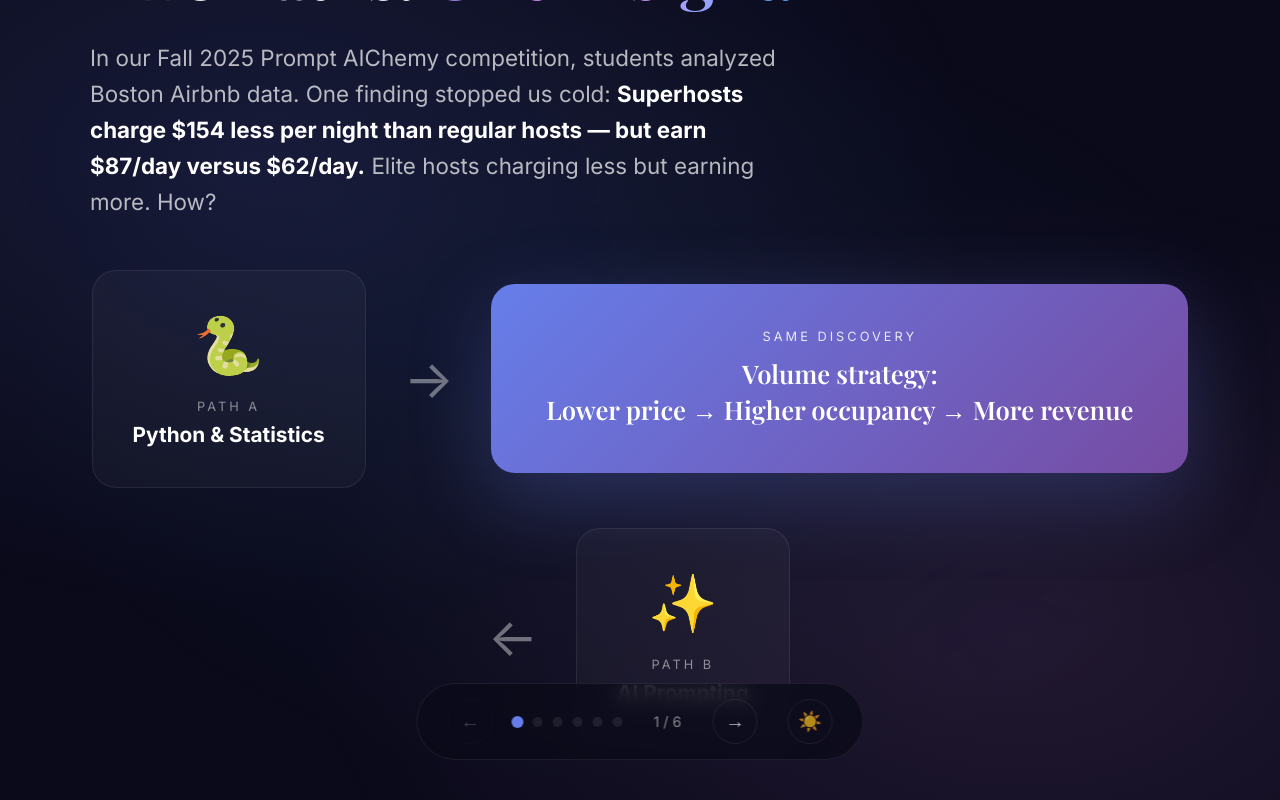
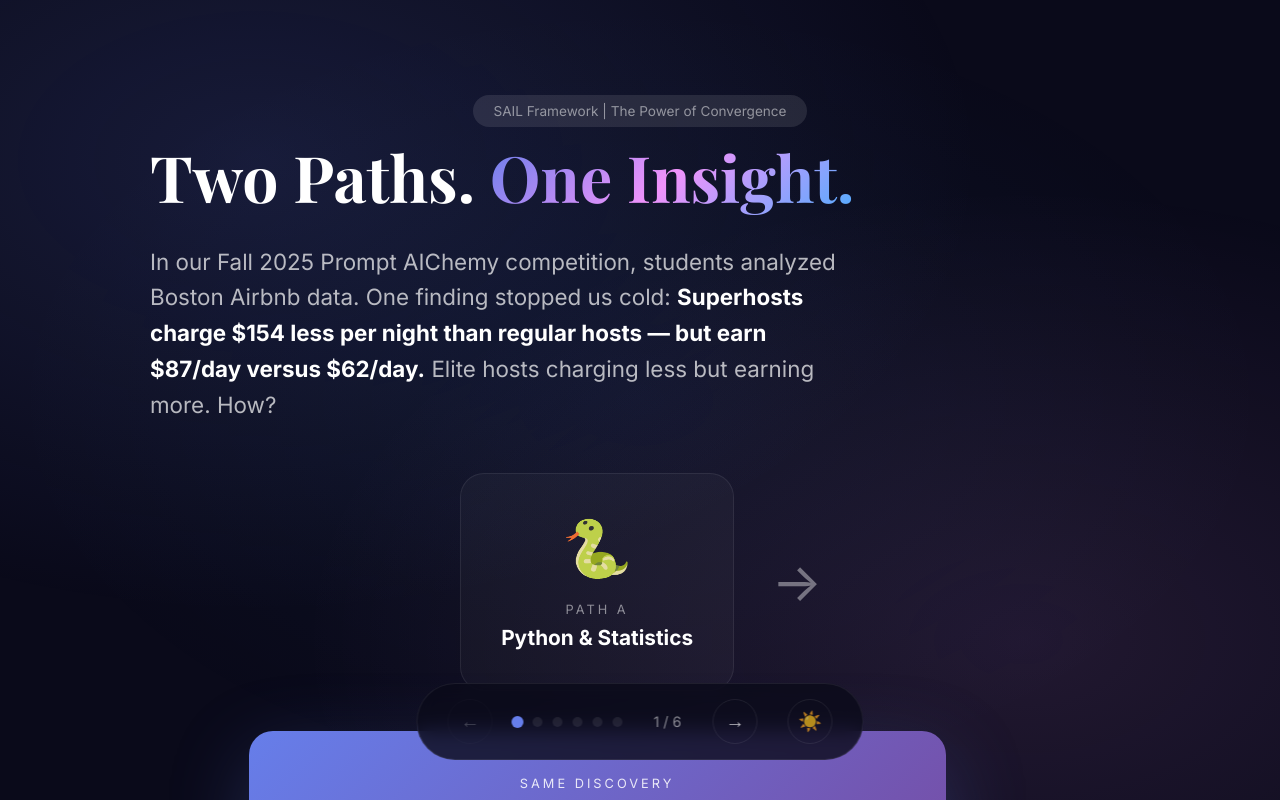
Before and after one commit to harslan/power-of-convergence, a plain HTML site: page index.html in a window 1280 px wide. Drawn offline with nearby package versions, Linux system fonts and the light colour scheme.

Commit message:
Fix missing script tag and layout overflow

```diff
--- a/index.html
+++ b/index.html
@@ -322,6 +322,7 @@
 
 
 
+    <script src="script.js"></script>
 </body>
 
 </html>
--- a/style.css
+++ b/style.css
@@ -97,12 +97,16 @@
     height: 100%;
     display: flex;
     flex-direction: column;
-    justify-content: center;
+    /* justify-content: center; Removed to prevent clipping */
     align-items: center;
-    padding: 60px;
+    padding: 0;
+    /* Move padding to content */
     opacity: 0;
     visibility: hidden;
     transition: opacity 0.6s ease, visibility 0.6s ease;
+    overflow-y: auto;
+    /* Allow scrolling */
+    -webkit-overflow-scrolling: touch;
 }
 
 .slide.active {
@@ -115,6 +119,10 @@
     width: 100%;
     position: relative;
     z-index: 1;
+    margin: auto;
+    /* Center vertically */
+    padding: 100px 60px 120px;
+    /* Top padding, side padding, bottom padding for nav */
 }
 
 /* Background Effects */
```
